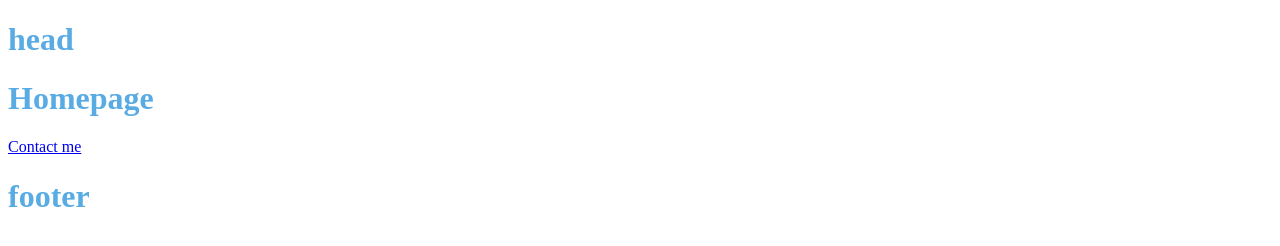
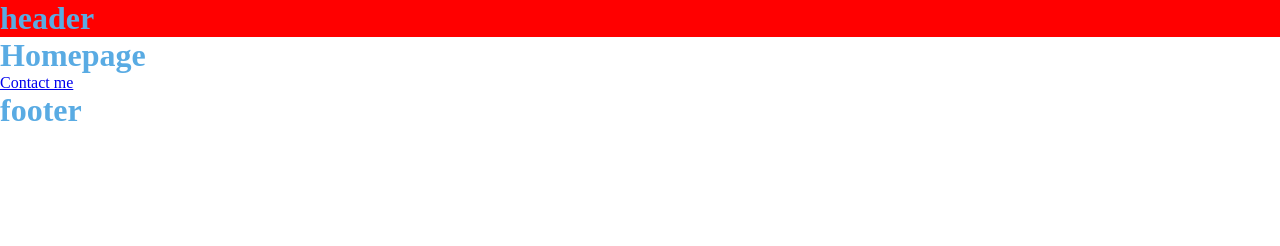
Before and after one commit to LucaDZN/gatsbysite, a Gatsby site: page / in a window 1280 px wide. Built offline with nearby package versions, Linux system fonts and the light colour scheme; Gatsby itself is replaced by a stand-in of ours.

Commit message:
Test Netlify

```diff
--- /dev/null
+++ b/src/components/global.scss
@@ -0,0 +1,12 @@
+body {
+    margin: 0;
+    padding: 0;
+}
+
+.container {
+    background-color: red;
+}
+
+h1 {
+    margin: 0;
+}
--- a/src/components/header.js
+++ b/src/components/header.js
@@ -1,11 +1,11 @@
 import React from 'react'
 
-import './header.scss'
+import headerStyles from './header.module.scss'
 
 const Header = () => {
     return (
-        <div>
-            <h1>head</h1>
+        <div className="container">
+            <h1>header</h1>
         </div>
     )
 }
--- a/src/components/header.scss
+++ b/src/components/header.module.scss
@@ -1,3 +1,4 @@
+
 h1 {
     color: #59abe3;
 }
--- a/src/components/layout.js
+++ b/src/components/layout.js
@@ -1,6 +1,8 @@
 import React from 'react'
 import Header from './header.js'
 import Footer from './footer.js'
+
+import './global.scss'
 
 const Layout = (props) => {
     return(
```
